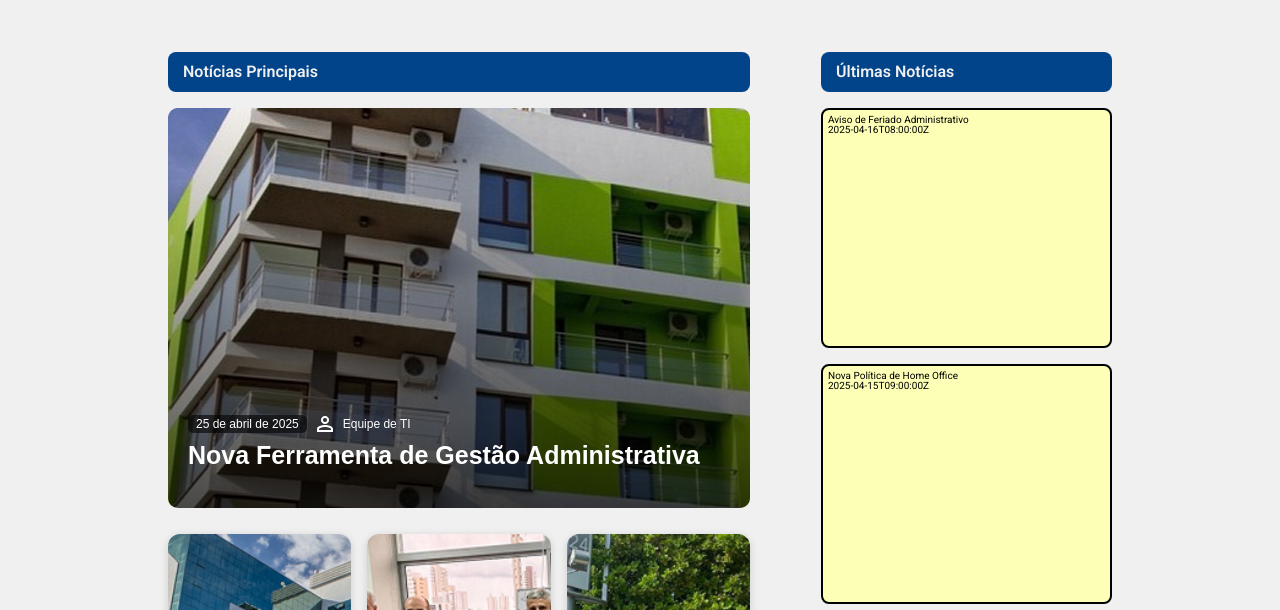
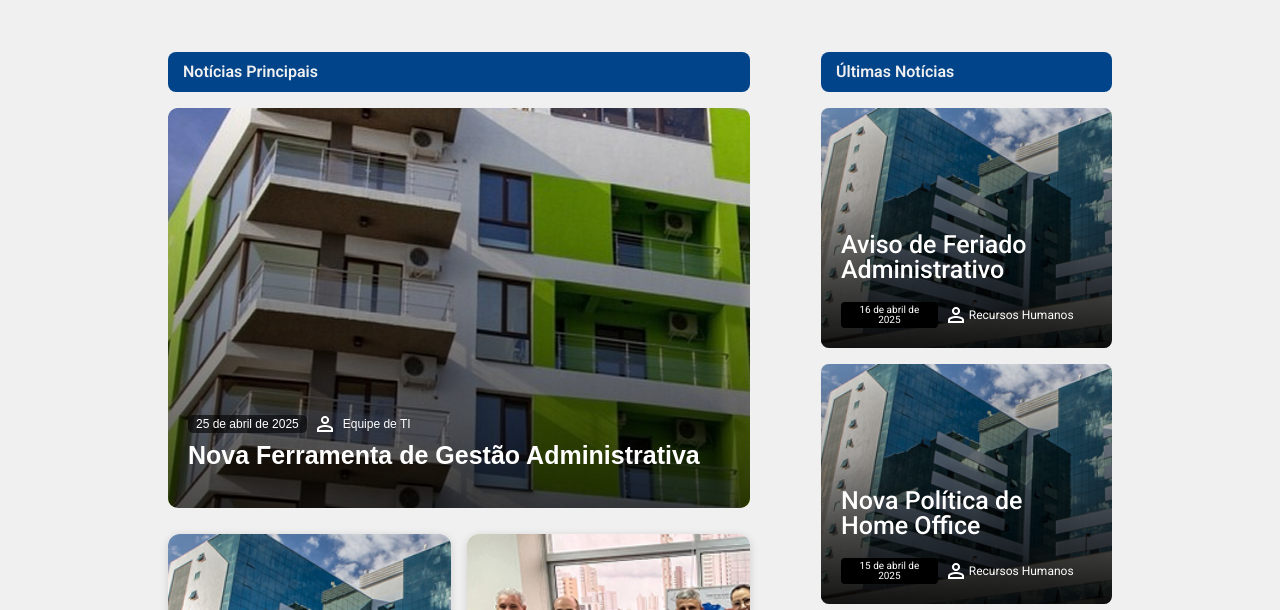
Before and after one commit to UNIT-Residencia-1-Squad-10/SVO, a plain HTML site: page News/index.html in a window 1280 px wide. Shown: the part 190-800 px from the top of the page. Drawn offline with Linux system fonts and the light colour scheme.

Commit message:
feat: seção de ultimas noticias

```diff
--- a/News/script.js
+++ b/News/script.js
@@ -56,10 +56,19 @@ export function loadMainNews(container, newsItems) {
 export function loadLastNews(container, newsItems) {
     newsItems.forEach(item => {
         const lastNewsCard = document.createElement("div");
-        lastNewsCard.classList.add("news__card--lastNews");
+        lastNewsCard.classList.add("news-card-latest");
+        lastNewsCard.style.backgroundImage = `url(${item.image})`;
         lastNewsCard.innerHTML = `
-            <h3>${item.title}</h3>
-            <p>${item.date}</p>
+            <div class="news-card-latest-overlay"></div>
+            <div class="news-card-latest-content">
+                <h3 class="news-card-latest-title">${item.title}<h3>
+                <div class="news-card-latest-meta">
+                <span class="date">${parseDate(item.date)}</span>
+                <div class="news-card-latest-author">
+                    <img src="assets/icon.png" alt="Icone de autor">
+                    <span>${item.author}</span></div>
+                </div>
+            </div>
         `;
         container.appendChild(lastNewsCard);
     });
--- a/News/styles.css
+++ b/News/styles.css
@@ -70,12 +70,60 @@
   gap: 16px;
 }
 
-.news__card--lastNews {
+.news-card-latest {
+  display: flex;
+  align-items: flex-end;
   height: 240px;
-  border: 2px solid black;
-  background-color: #fdffb6;
   border-radius: 8px;
-  padding: 5px;
+  background-size: cover;
+  background-position: center;
+  object-fit: cover;
+  position: relative;
+  overflow: hidden;
+}
+
+.news-card-latest-overlay {
+  position: absolute;
+  width: 100%;
+  height: 100%;
+  background: linear-gradient(to top, rgba(0, 0, 0, 0.9), rgba(0, 0, 0, 0));
+  z-index: 1;
+}
+
+.news-card-latest-content {
+  z-index: 2;
+  padding: 20px;
+  width: 100%;
+}
+
+.news-card-latest-meta {
+  display: flex;
+  align-items: center;
+  color: white;
+  gap: 1rem;
+}
+
+.news-card-latest-author {
+  font-size: 12px;
+  align-items: center;
+  gap: 5px;
+  display: flex;
+  width: 60%;
+}
+.news-card-latest-meta .date {
+  background-color: rgba(0, 0, 0, 1);
+  padding: 3px 7px;
+  border-radius: 4px;
+  color: white;
+  text-align: center;
+  width: 40%;
+}
+
+.news-card-latest-title {
+  font-size: 2.5rem;
+  font-weight: 500;
+  margin-bottom: 20px;
+  color: white;
 }
 
 .news__card--highlight {
@@ -215,3 +263,10 @@
 .news-card-main:has(.news-card-main-link:hover) .news-card-main-image img {
   transform: scale(1.1);
 }
+
+
+@media (max-width: 1366px) {
+  .news__container--main {
+    grid-template-columns: repeat(2, 1fr);
+  }
+}
--- a/data/news.json
+++ b/data/news.json
@@ -86,7 +86,7 @@
         "content": "Informamos que o próximo feriado administrativo será na segunda-feira, dia 28 de abril.",
         "author": "Recursos Humanos",
         "date": "2025-04-16T08:00:00Z",
-        "image": "https://example.com/images/feriado.jpg",
+        "image": "assets/SubNew_ImageContainer.png",
         "type": "last"
     },
     {
@@ -95,7 +95,7 @@
         "content": "Uma nova política de home office foi implementada para flexibilizar o trabalho remoto dos colaboradores.",
         "author": "Recursos Humanos",
         "date": "2025-04-15T09:00:00Z",
-        "image": "https://example.com/images/homeoffice.jpg",
+        "image": "assets/SubNew_ImageContainer.png",
         "type": "last"
     },
     {
@@ -104,7 +104,7 @@
         "content": "Uma campanha foi lançada para conscientizar os colaboradores sobre a importância da organização administrativa.",
         "author": "Comunicação Interna",
         "date": "2025-04-14T10:00:00Z",
-        "image": "https://example.com/images/conscientizacao.jpg",
+        "image": "assets/SubNew_ImageContainer.png",
         "type": "last"
     },
     {
@@ -113,7 +113,7 @@
         "content": "Uma nova ferramenta foi implementada para facilitar o controle de ponto dos colaboradores.",
         "author": "Recursos Humanos",
         "date": "2025-04-13T11:00:00Z",
-        "image": "https://example.com/images/controleponto.jpg",
+        "image": "assets/svoEnter.jpg",
         "type": "last"
     },
     {
@@ -122,7 +122,7 @@
         "content": "O sistema de relatórios foi atualizado para incluir novos gráficos e análises detalhadas.",
         "author": "Departamento de Estatísticas",
         "date": "2025-04-12T14:00:00Z",
-        "image": "https://example.com/images/relatorios.jpg",
+        "image": "assets/svoLab.jpg",
         "type": "last"
     },
     {
@@ -131,7 +131,7 @@
         "content": "Uma nova política de sustentabilidade foi implementada para reduzir o impacto ambiental das operações administrativas.",
         "author": "Departamento de Sustentabilidade",
         "date": "2025-04-11T13:00:00Z",
-        "image": "https://example.com/images/sustentabilidade.jpg",
+        "image": "assets/svoPeople.jpg",
         "type": "last"
     }
 ]
```
Also changed, not shown: News/index.html (+1 -0 lines), News/assets/svoEnter.jpg (added), News/assets/svoLab.jpg (added), News/assets/svoPeople.jpg (added).
